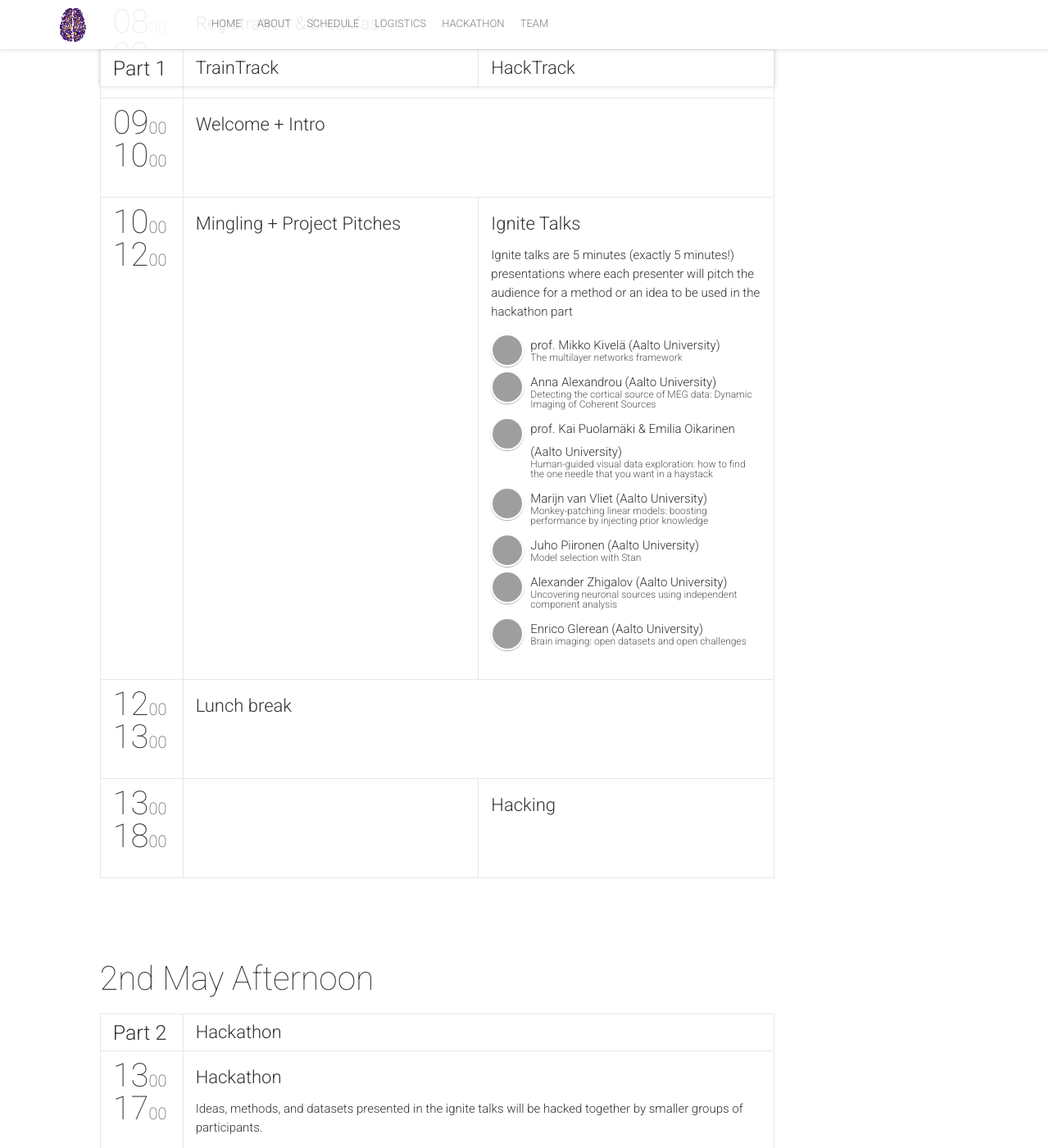
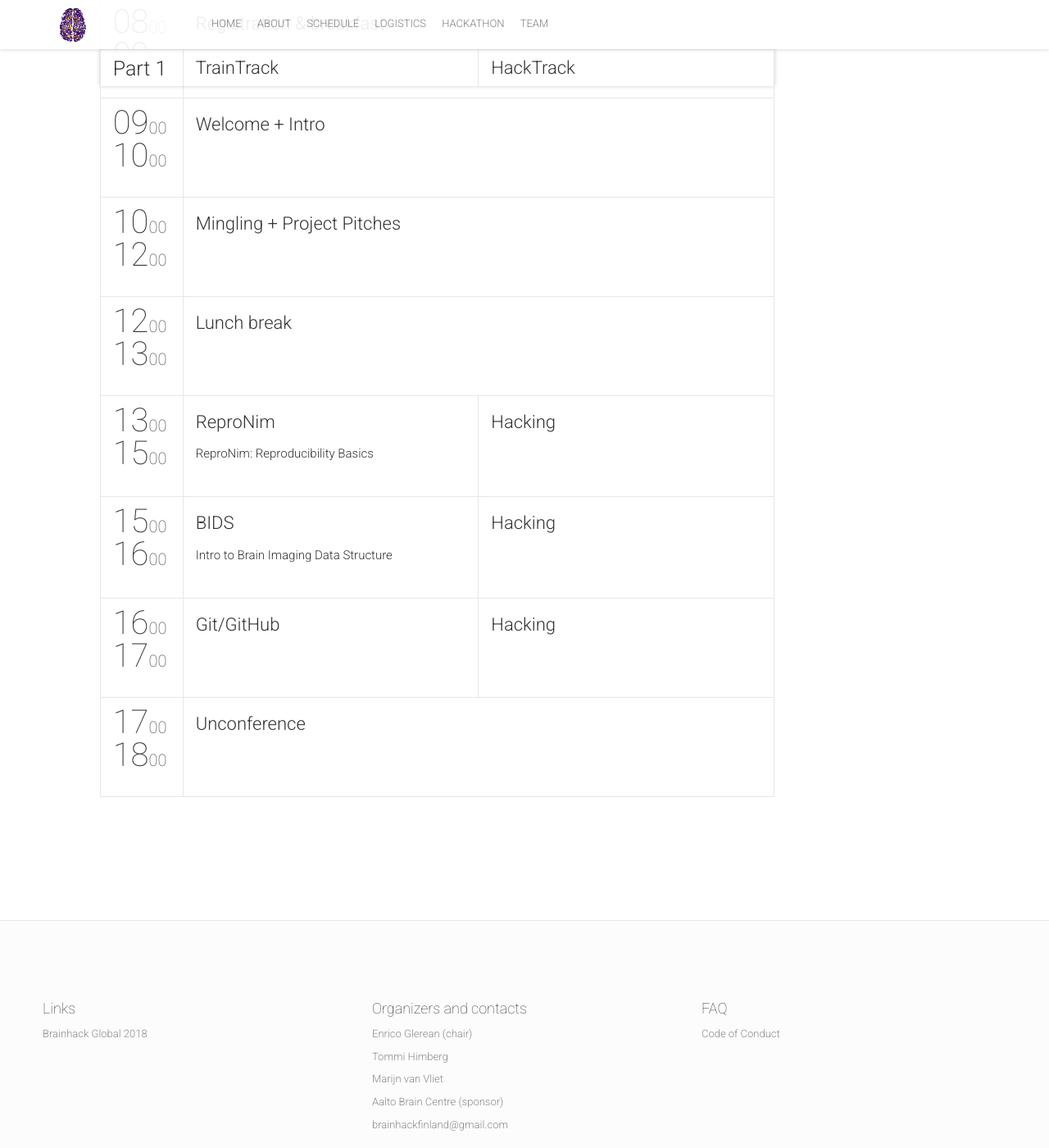
Before and after one commit to ohbm/hackathon2020, a Jekyll site: the page built from schedule.html, in a window 1280 px wide and 1400 px high, scrolled down 581 px. Shown: the whole window at 82% size. Built offline with Jekyll 4.4.1, drawn with Linux system fonts in a browser that asks for light colours; nearby versions of some CDN libraries; comment, search, counter and statistics services are not loaded; some of the changed text lies outside the part shown; grey boxes are pictures that could not be loaded.

Commit message:
day 1 tentative schedule done

```diff
--- a/_data/schedule.yml
+++ b/_data/schedule.yml
@@ -18,7 +18,7 @@
     - {
     	startTime: "10:00",
     	endTime: "12:00",
-    	sessionIds: [102,002]
+    	sessionIds: [102]
     }
     - {
       startTime: "12:00",
@@ -27,28 +27,21 @@
     }
     - {
       startTime: "13:00",
-      endTime: "18:00",
-      sessionIds: [404, 104]
-    }
-
--
-  date: "2018-05-02"
-  dateReadable: "2nd May Afternoon"
-  tracks:
-    - {title: "Hackathon", color: "#90be4e"}
-  timeslots:
-    - {
-    	startTime: "13:00",
-    	endTime: "17:00",
-    	sessionIds: [003]
+      endTime: "15:00",
+      sessionIds: [105, 104]
     }
     - {
-    	startTime: "17:00",
-    	endTime: "18:00",
-    	sessionIds: [004]
+      startTime: "15:00",
+      endTime: "16:00",
+      sessionIds: [106, 104]
     }
     - {
-        startTime: "18:00",
-        endTime: "00:00",
-        sessionIds: [005]
+      startTime: "16:00",
+      endTime: "17:00",
+      sessionIds: [107, 104]
     }
+    - {
+      startTime: "17:00",
+      endTime: "18:00",
+      sessionIds: [108]
+    }
--- a/_data/sessions.yml
+++ b/_data/sessions.yml
@@ -33,14 +33,25 @@
   id: 105
   title: "ReproNim"
   place: ""
+  description: "ReproNim: Reproducibility Basics"
+  service: true
+-
+  id: 106
+  title: "BIDS"
+  place: ""
+  description: "Intro to Brain Imaging Data Structure"
+  service: true
+-
+  id: 107
+  title: "Git/GitHub"
+  place: ""
   description: ""
   service: true
-
 -
-  id: 001
+  id: 108
   title: "Unconference"
-  description: "This session will give us different insights on current approaches and limitations in neuroscience. <a href=\"https://twitter.com/abc_aalto/status/991572160169689088\">You can find a link to the recorded stream here.</a>"
-  speakers: [1, 2, 3]
+  description: ""
+  speakers: []
 -
   id: 002
   title: "Ignite Talks"
```
